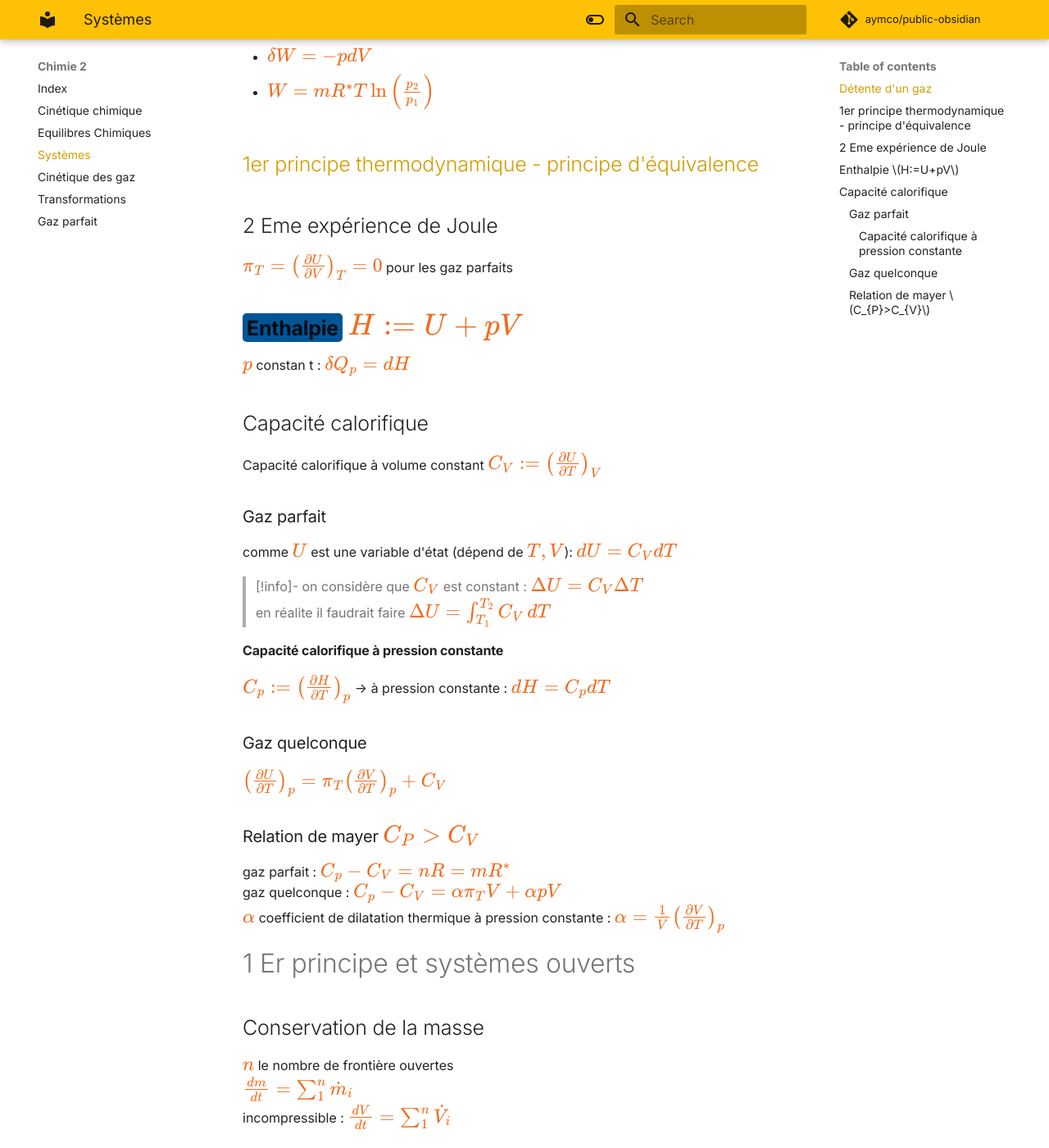
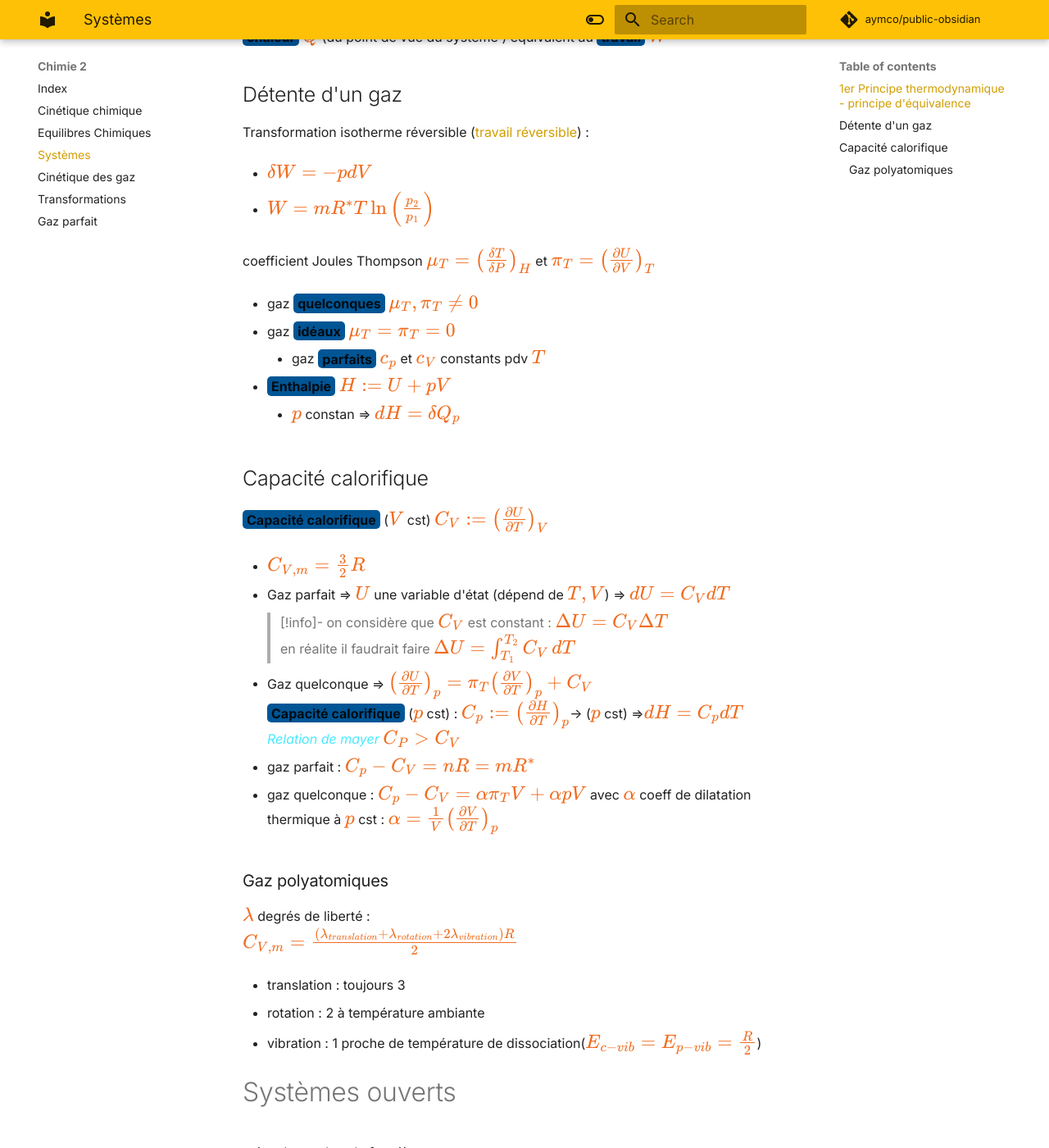
Before and after one commit to Aymco/public-obsidian, an MkDocs documentation site: the page built from docs/Chimie 2/Thermodynamique.md, in a window 1280 px wide and 1400 px high, scrolled down 728 px. Shown: the whole window at 82% size. Built offline with MkDocs 1.6.1 and Material for MkDocs 9.7.7, drawn with Linux system fonts in a browser that asks for light colours; comment, search, counter and statistics services are not loaded; some of the changed text lies outside the part shown.

Commit message:
aymco Merge #78
* PUSH NOTE : Chimie 2.md

* PUSH NOTE : Thermodynamique.md

* PUSH NOTE : cinétique des gaz.md

* PUSH NOTE : gaz parfait.md

* PUSH NOTE : cylcles thermodynamiques.md

* PUSH NOTE : Cinétique chimique.md

```diff
--- a/docs/Chimie 2/Thermodynamique.md
+++ b/docs/Chimie 2/Thermodynamique.md
@@ -15,65 +15,80 @@
 
 - Système **isolé** : !échange
 ![Variable, fonction d'état > Variable, fonction d'état](Variable,%20fonction%20d'%C3%A9tat.md#variable-fonction-detat)
+## 1er Principe thermodynamique - principe d'équivalence
+**Energie interne** :  $U=Q+W$ (variable d'état)
+	**chaleur** $Q$ (du point de vue du système ) équivalent au **travail** $W$
 ## Détente d'un gaz
 Transformation isotherme réversible ([travail réversible](travail%20r%C3%A9versible.md)) :
 
 - $\delta W=-pdV$
 
 - $W=mR^*T\ln\left( \frac{p_{2}}{p_{1}} \right)$
-## [1er principe thermodynamique - principe d'équivalence](1er%20principe%20thermodynamique%20-%20principe%20d'%C3%A9quivalence.md)
 
-## 2 Eme expérience de Joule
-$\pi_{T}=\left( \frac{ \partial U }{ \partial V } \right)_{T}=0$ pour les gaz parfaits
-## **Enthalpie** $H:=U+pV$
-$p$ constan t : $\delta Q_{p}=dH$
+coefficient Joules Thompson $\mu_{T}=\left( \frac{\delta T}{\delta P} \right)_{H}$   et $\pi_{T}=\left( \frac{ \partial U }{ \partial V } \right)_{T}$
+
+- gaz **quelconques** $\mu_{T}, \pi_{T} \not = 0$
+
+- gaz **idéaux**  $\mu_{T} = \pi_{T}=0$
+	- gaz **parfaits** $c_{p}$ et $c_{V}$ constants pdv $T$
+
+
+
+- **Enthalpie** $H:=U+pV$
+	- $p$ constan ⇒ $dH=\delta Q_{p}$
+
 ## Capacité calorifique
-Capacité calorifique à volume constant $C_{V}:=\left( \frac{ \partial U }{ \partial T }  \right)_{V}$
-### Gaz parfait
-comme $U$ est une variable d'état (dépend de $T,V$): $dU=C_{V}dT$
+**Capacité calorifique** ($V$ cst) $C_{V}:=\left( \frac{ \partial U }{ \partial T }  \right)_{V}$
+
+- $C_{V,m}=\frac{3}{2}R$
+
+- Gaz parfait ⇒ $U$ une variable d'état (dépend de $T,V$) ⇒ $dU=C_{V}dT$
 > [!info]- on considère que $C_{V}$ est constant : $\Delta U=C_{V}\Delta T$
 > en réalite il faudrait faire $\Delta U=\int_{T_{1}}^{T_{2}} C_{V} \, dT$
-#### Capacité calorifique à pression constante
-$C_{p}:=\left( \frac{ \partial H }{ \partial T }  \right)_{p}$ → à pression constante : $dH=C_{p}dT$
-### Gaz quelconque
-$\left( \frac{ \partial U }{ \partial T } \right)_{p}=\pi_{T}\left( \frac{ \partial V }{ \partial T } \right)_{p}+C_{V}$
-### Relation de mayer $C_{P}>C_{V}$
-gaz parfait : $C_{p}-C_{V}=nR=mR^*$
-gaz quelconque : $C_{p}-C_{V}=\alpha \pi_{T}V+\alpha pV$
-$\alpha$ coefficient de dilatation thermique à pression constante : $\alpha=\frac{1}{V}\left( \frac{ \partial V }{ \partial T } \right)_{p}$
 
-# 1 Er principe et systèmes ouverts
-## Conservation de la masse
-$n$ le nombre de frontière ouvertes
-$\frac{dm}{dt}=\sum_{1}^{n}\dot{m}_{i}$
-incompressible : $\frac{dV}{dt}=\sum_{1}^{n}\dot{V}_{i}$
+- Gaz quelconque ⇒ $\left( \frac{ \partial U }{ \partial T } \right)_{p}=\pi_{T}\left( \frac{ \partial V }{ \partial T } \right)_{p}+C_{V}$
+**Capacité calorifique** ($p$ cst) : $C_{p}:=\left( \frac{ \partial H }{ \partial T }  \right)_{p}$→  ($p$ cst) ⇒$dH=C_{p}dT$
+*Relation de mayer* $C_{P}>C_{V}$
+
+- gaz parfait : $C_{p}-C_{V}=nR=mR^*$
+
+- gaz quelconque : $C_{p}-C_{V}=\alpha \pi_{T}V+\alpha pV$ avec $\alpha$ coeff de dilatation thermique à $p$ cst : $\alpha=\frac{1}{V}\left( \frac{ \partial V }{ \partial T } \right)_{p}$
+### Gaz polyatomiques
+$\lambda$ degrés de liberté :
+$C_{V,m}=\frac{(\lambda _{translation}+\lambda_{rotation}+2\lambda_{vibration})R}{2}$
+
+- translation : toujours 3
+
+- rotation : 2 à température ambiante
+
+- vibration : 1 proche de température de dissociation($E_{c-vib}=E_{p-vib}=\frac{R}{2}$)
+# Systèmes ouverts
+soit $n$ le nombre de frontière ouvertes
+
+- Conservation de la masse $\frac{dm}{dt}=\sum_{1}^{n}\dot{m}_{i}$
+
+- incompressible : $\frac{dV}{dt}=\sum_{1}^{n}\dot{V}_{i}$
+
+- **pression dynamique** : $p_{dyn}=\frac{\rho c^{2}}{2}$
 ## Conservation de l'énergie mécanique
 variation énergie cinétique : $\Delta k=w_{i}+w_{e}+w_{d} =\frac{c_{2}^{2}}{2}-\frac{c_{1}^{2}}{2}=[J /kg]$
 
-- $w_{i}$ travaux des forces internes
+- $w_{i}$ travaux des forces *internes*
 	- changement de pression - viscosité du fluide : $w_{i}=\int_{1}^{2} p \, dv-w_{f}$
 
-- $w_{e}$ travaux des forces externes de contact :
+- $w_{e}$ travaux des forces *externes* de contact :
 	- travail externe $w_{m}$ et force d'entrée :  $w_{e}=w_{m}-\Delta(pv)$
 
-- $w_{d}$ travaux des forces à distance : $w_{d}=-g\Delta z$
-
+- $w_{d}$ travaux des forces *à distance* : $w_{d}=-g\Delta z$
 → $w_{m}=\int_{1}^{2} v \, dp+\Delta k+g\Delta z+w_{f}$
-### Équation de Bernouilli
-travail moteur nul, dissipation par frottement nulles, fluide incompressible :
-$p_{1}+\frac{\rho c_{1}^{2}}{2}+pgz_{1}=p_{2}+\frac{\rho c_{2}^{2}}{2}+pgz_{2}$
-## Premier principe pour les systèmes ouverts
+*Équation de Bernouilli* : $p_{1}+\frac{\rho c_{1}^{2}}{2}+pgz_{1}=p_{2}+\frac{\rho c_{2}^{2}}{2}+pgz_{2}$ travail moteur nul, dissipation par frottement nulles, fluide incompressible :
+## Premier principe
 en prenant en compte l'énergie interne
 $w_{m}=-q+\Delta u+\Delta\left( \frac{c^{2}}{2} \right)+g\Delta z+\Delta(pv)$
 $=-q+\Delta h+\Delta k+g\Delta z$
-→ $\Delta h=\int_{1}^{2} v \, dp+q+w_{f}$
+	⇒ $\Delta h=\int_{1}^{2} v \, dp+q+w_{f}$
+
 
 # [Entropie](Entropie.md)
 
 ## [cylcles thermodynamiques](cylcles%20thermodynamiques.md)
-
-# Systèmes ouverts
-$w_{m}=\int_{1}^{2} v\, dp+\Delta k+g\Delta z+w_{f}$
-régime permanent : $A_{1}c_{1}=A_{2}c_{2}$ (mm débit)
-pression dynamique : $p_{dyn}=\frac{\rho c^{2}}{2}$
-premier principe : $\Delta h=\int_{1}^{2} v \, dp+q+ww_{f}$
```
Also changed, not shown: docs/Chimie 2/Cinétique chimique.md (+5 -3 lines), docs/Chimie 2/cinétique des gaz.md (+13 -40 lines), docs/Chimie 2/cylcles thermodynamiques.md (+16 -22 lines), docs/Chimie 2/gaz parfait.md (+4 -7 lines), docs/Chimie 2/index.md (+6 -0 lines).
